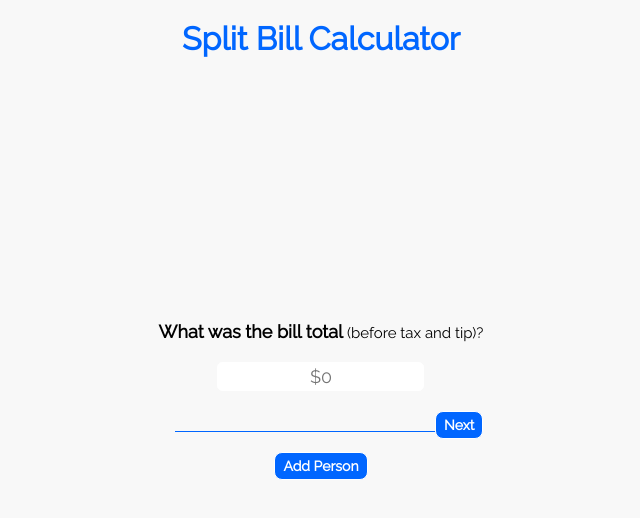
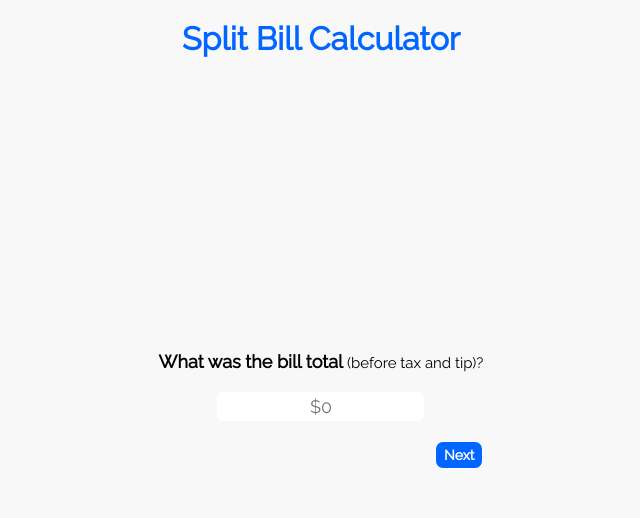
Before and after one commit to jvelis94/tip-calculator, a React (Create React App) app: page / in a window 1280 px wide. Shown: the top 518 px of the page, without its empty margins (319-959 px from the left). Built offline with nearby package versions, Linux system fonts and the light colour scheme.

Commit message:
moved add person button

```diff
--- a/src/Components/Details.js
+++ b/src/Components/Details.js
@@ -196,11 +196,12 @@ class Details extends React.Component {
                                     diners = {counter}
                                     person_num = {person_num[i]}
                                 />
+                                {persons}
+                                {addPersonBtn}
                             </div>
                         )
                     }}/>
-                    {persons}
-                    {addPersonBtn}
+
                     {/* {links} */}
                 </div>
             </BrowserRouter>
```
